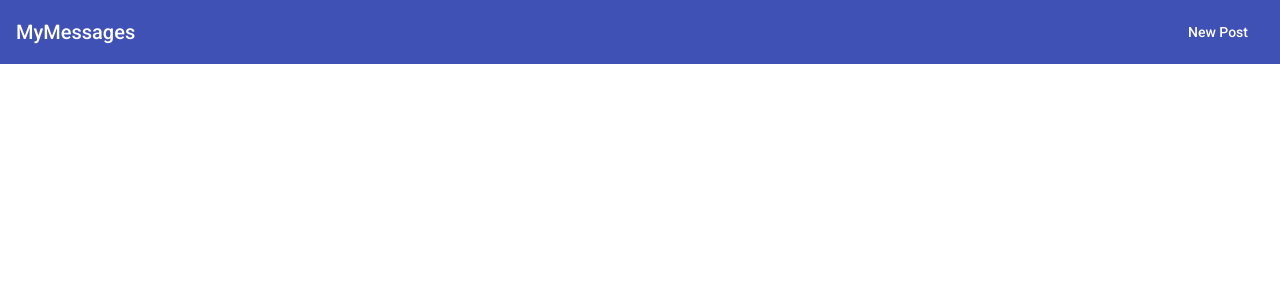
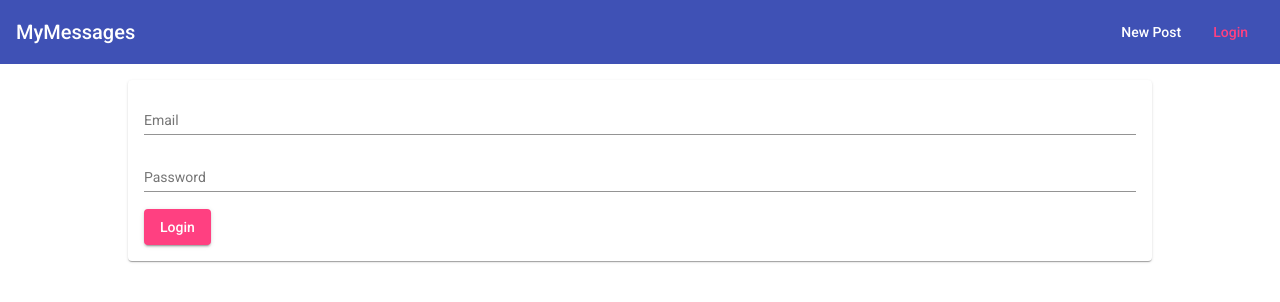
Before and after one commit to MEAN-FWK/udemy-mean-integrated-posts, an Angular app: page /login in a window 1280 px wide. Before the commit this address led to /. Shown: the top 302 px of the page. Built offline with nearby package versions, Linux system fonts and the light colour scheme.

Commit message:
Adding the Login Input Fields

```diff
--- a/src/app/app-routing.module.ts
+++ b/src/app/app-routing.module.ts
@@ -3,11 +3,13 @@
 
 import { PostListComponent } from './posts/post-list/post-list.component';
 import { PostCreateComponent } from './posts/post-create/post-create.component';
+import { LoginComponent } from './auth/login/login.component';
 
 const routes: Routes = [
   { path: '', component: PostListComponent },
   { path: 'create', component: PostCreateComponent },
-  { path: 'edit/:postId', component: PostCreateComponent }
+  { path: 'edit/:postId', component: PostCreateComponent },
+  { path: 'login', component: LoginComponent },
 ];
 
 @NgModule({
--- /dev/null
+++ b/src/app/auth/login/login.component.css
@@ -0,0 +1,8 @@
+mat-form-field,
+textarea {
+  width: 100%;
+}
+
+mat-spinner {
+  margin: auto;
+}
--- /dev/null
+++ b/src/app/auth/login/login.component.html
@@ -0,0 +1,22 @@
+<mat-card>
+  <mat-spinner *ngIf="isLoading"></mat-spinner>
+  <form *ngIf="!isLoading">
+    <mat-form-field>
+      <input
+        matInput
+        type="email"
+        placeholder="Email"
+      />
+      <mat-error *ngIf="">Please enter a valid email.</mat-error>
+    </mat-form-field>
+    <mat-form-field>
+      <input
+        matInput
+        type="password"
+        placeholder="Password"
+      >
+      <mat-error *ngIf="">Please enter a valid password.</mat-error>
+    </mat-form-field>
+    <button mat-raised-button color="accent" type="submit">Login</button>
+  </form>
+</mat-card>
--- /dev/null
+++ b/src/app/auth/login/login.component.ts
@@ -0,0 +1,16 @@
+import { Component, OnInit } from '@angular/core';
+
+@Component({
+  selector: 'app-login',
+  templateUrl: './login.component.html',
+  styleUrls: ['./login.component.css']
+})
+export class LoginComponent implements OnInit {
+
+  constructor() { }
+  isLoading = false;
+
+  ngOnInit() {
+  }
+
+}
--- a/src/app/header/header.component.css
+++ b/src/app/header/header.component.css
@@ -9,6 +9,10 @@
   color: white;
 }
 
+ul {
+  display: flex;
+}
+
 .spacer {
   flex: 1 1 auto;
 }
--- a/src/app/header/header.component.html
+++ b/src/app/header/header.component.html
@@ -5,5 +5,8 @@
     <li>
       <a mat-button routerLink="/create" routerLinkActive="mat-accent">New Post</a>
     </li>
+    <li>
+      <a mat-button routerLink="/login" routerLinkActive="mat-accent">Login</a>
+    </li>
   </ul>
 </mat-toolbar>
--- a/src/app/posts/post-create/post-create.component.ts
+++ b/src/app/posts/post-create/post-create.component.ts
@@ -43,7 +43,7 @@
     });
     this.routes.paramMap.subscribe((paramMap: ParamMap) => {
       if (paramMap.has('postId')) {
-        this.mode = 'edit ';
+        this.mode = 'edit';
         this.postId = paramMap.get('postId');
         this.isLoading = true;
         this.postsService.getPost(this.postId)
```
Also changed, not shown: src/app/app.module.ts (+5 -2 lines), 2 other files (tests, documents, lock files or other folders).
